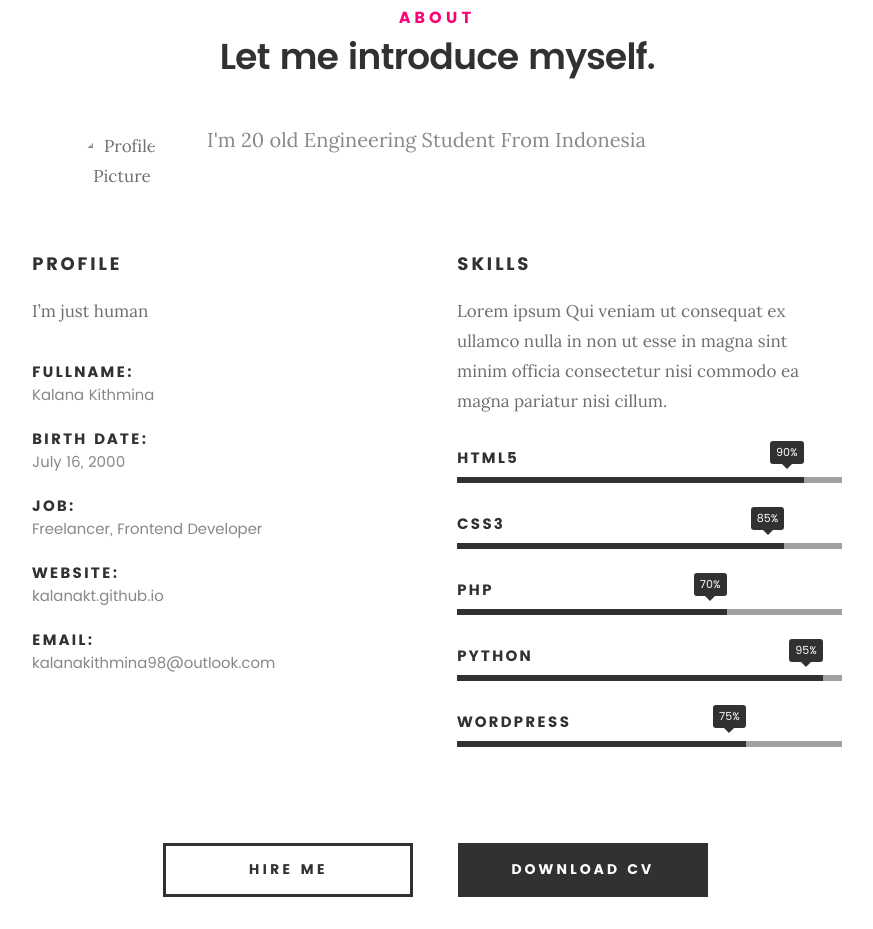
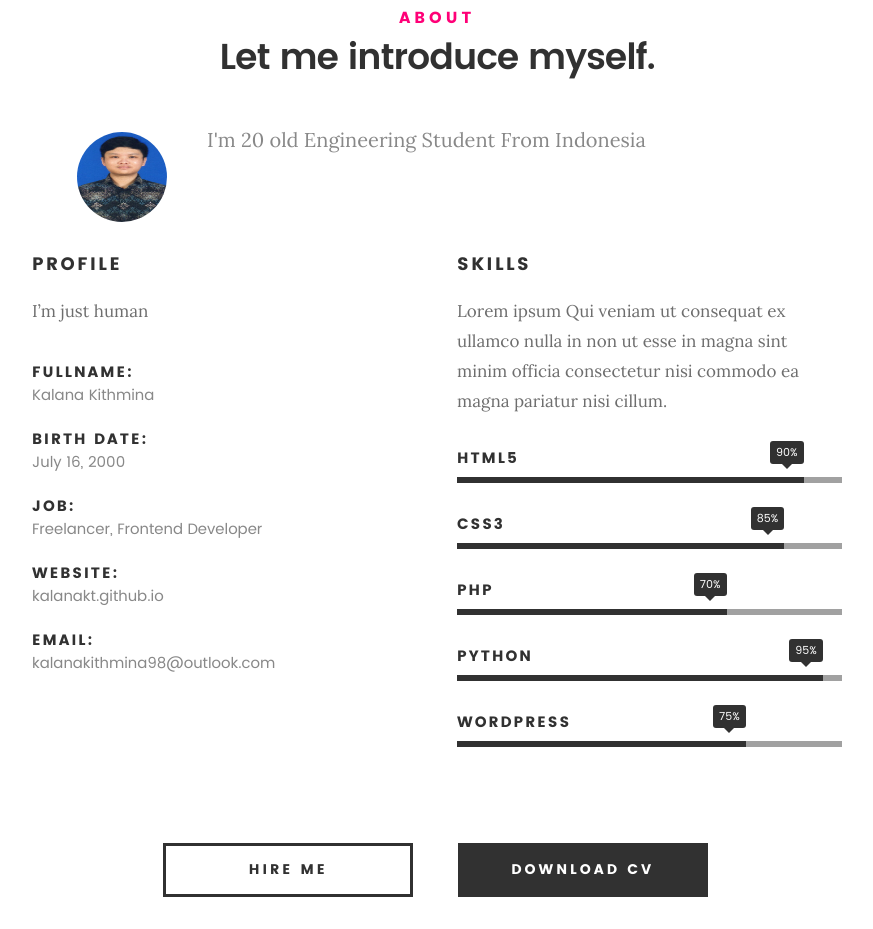
Before and after one commit to RickyPhandeirot/CV-Ricky, a plain HTML site: page index.html in a window 1280 px wide. Shown: the part 917-1846 px from the top of the page, without its empty margins (203-1076 px from the left). Drawn offline with Linux system fonts and the light colour scheme; files whose address does not match are found by name.

Commit message:
Menambah Profile picture

```diff
--- a/index.html
+++ b/index.html
@@ -111,7 +111,7 @@
 
    			<div class="intro-info">
 
-   				<img src="images/profile-pic.jpg" alt="Profile Picture">
+   				<img src="images/Ricky-Picture.jpeg" alt="Profile Picture">
 
    				<p class="lead">I'm 20 old Engineering Student From Indonesia</p>
    			</div>
```
Also changed, not shown: images/Ricky-Picture.jpeg (added).
